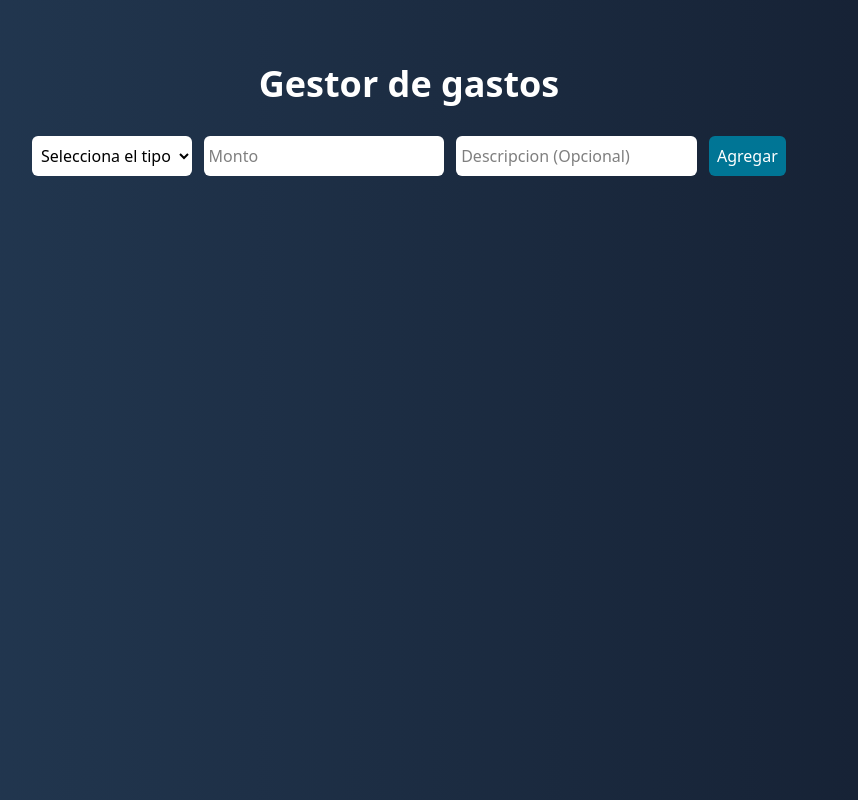
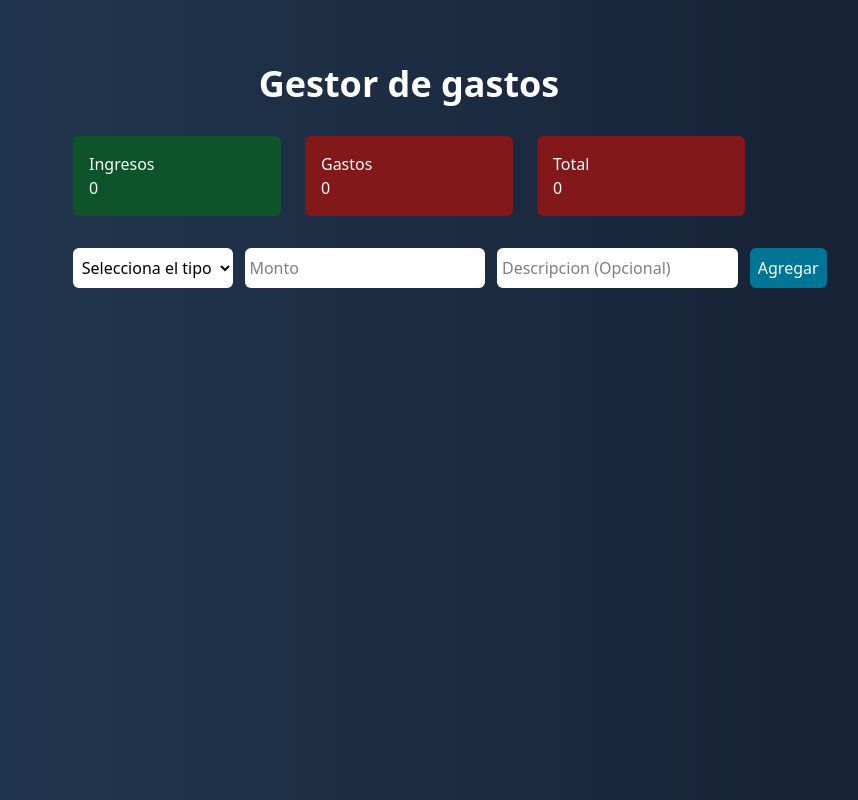
Before and after one commit to Ontiveroshtml/gestor-gastos, a React (Vite) app: page / in a window 1280 px wide. Shown: the whole page, without its empty margins (231-1089 px from the left). Built offline with nearby package versions, Linux system fonts and the light colour scheme.

Commit message:
feat: calculate total "Gastos "and total "Ingresos"

```diff
--- a/src/App.jsx
+++ b/src/App.jsx
@@ -6,10 +6,11 @@ function App() {
   const [description, setDescription] = useState("");
   const [selectType, setSelectType] = useState("");
   const [costs, setCosts] = useState([]);
+  const [error, setError] = useState("");
 
   const addCost = () => {
-    if (!money || !selectType) return;
-
+    if (!selectType) return setError("Selecciona el tipo de pago");
+    if (!Number(money)) return setError("Ingresa una cantidad");
     const date = new Date(Date.now()).toLocaleDateString("es-MX");
 
     const obj = {
@@ -24,14 +25,42 @@ function App() {
     setSelectType("");
     setMoney("");
     setDescription("");
+    setError("");
   };
+
+  const totalIngresos = costs
+    .filter((cost) => cost.type === "INGRESO")
+    .reduce((acc, cost) => acc + Number(cost.quantity), 0);
+
+  const totalGastos = costs
+    .filter((cost) => cost.type === "GASTO")
+    .reduce((acc, cost) => acc + Number(cost.quantity), 0);
+
+  const total = totalIngresos - totalGastos;
 
   return (
     <main>
-      <section className="flex flex-col gap-8 pt-16 items-center mx-auto">
+      <section className="flex flex-col gap-8 pt-16 items-center mx-auto max-w-2xl">
         <h1 className="text-white text-4xl font-bold">Gestor de gastos</h1>
 
-        <div className="flex gap-3">
+        <div className="grid grid-cols-3 w-full justify-between gap-6">
+          <div className="bg-green-900 text-white p-4 font-medium rounded-md ">
+            <h4>Ingresos</h4>
+            <span>{totalIngresos}</span>
+          </div>
+
+          <div className="bg-red-900 text-white p-4 font-medium rounded-md">
+            <h4>Gastos</h4>
+            <span>{totalGastos}</span>
+          </div>
+
+          <div className="bg-red-900 text-white p-4 font-medium rounded-md">
+            <h4>Total</h4>
+            <span>{total}</span>
+          </div>
+        </div>
+
+        <div className="flex gap-3 w-full justify-between">
           <select
             value={selectType}
             onChange={(e) => setSelectType(e.target.value)}
@@ -64,8 +93,9 @@ function App() {
             Agregar
           </button>
         </div>
+        <span className="text-red-900 -mb-5 -mt-5">{error}</span>
 
-        <article className="flex flex-col gap-6 text-white font-medium">
+        <article className="flex flex-col gap-6 text-white font-medium pb-8">
           {costs.map((cost) => (
             <div
               key={cost.id}
@@ -81,7 +111,10 @@ function App() {
               </div>
 
               <div className="flex justify-between">
-                <p>description: {!cost.descriptions ? 'Sin descipcion': cost.descriptions} </p>
+                <p>
+                  descripcion:{" "}
+                  {!cost.descriptions ? "Sin descipcion" : cost.descriptions}
+                </p>
                 <span className="text-end">{cost.date}</span>
               </div>
             </div>
```
